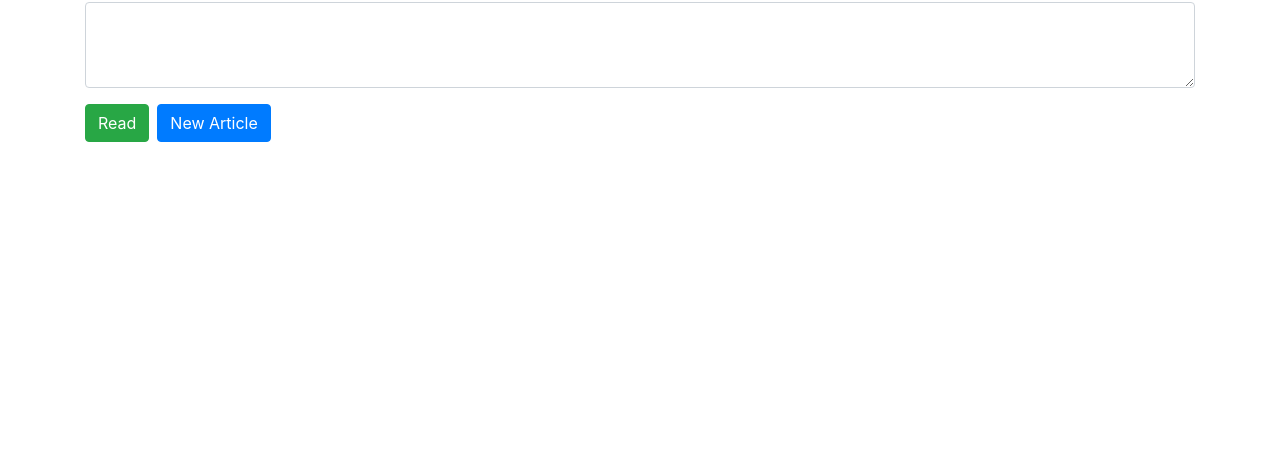
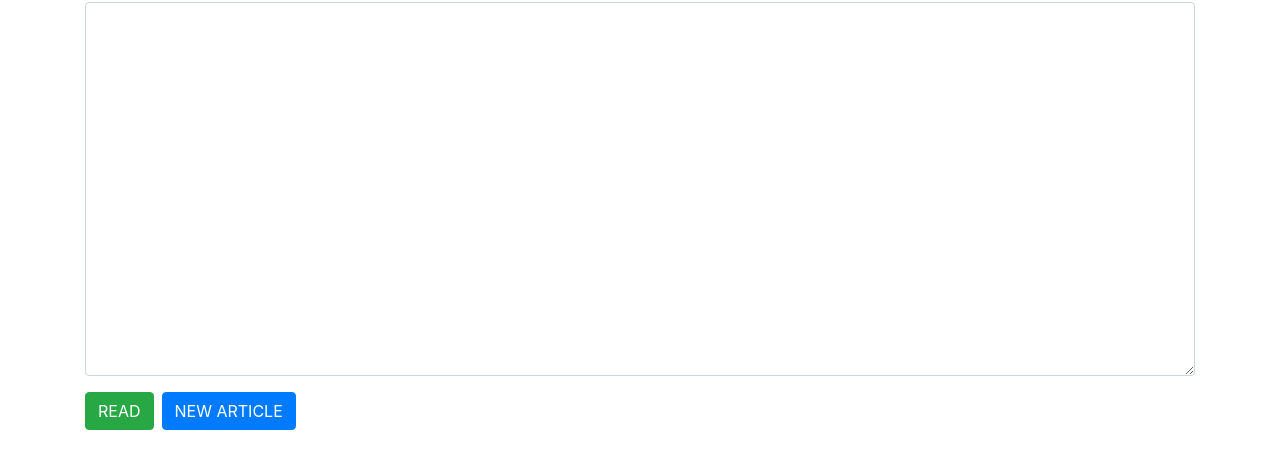
Before and after one commit to SerdarSerifoglu/ReadAppVueFrontend, a Vue app: page /reader in a window 1280 px wide. Shown: the part 229-698 px from the top of the page. Built offline with nearby package versions, Linux system fonts and the light colour scheme; no server answers.

Commit message:
reader ekranı ufak görsel düzenlemeler

```diff
--- a/src/views/Reader.vue
+++ b/src/views/Reader.vue
@@ -48,17 +48,17 @@ span {
           v-model="article"
           class="form-control"
           id="exampleFormControlTextarea1"
-          rows="3"
+          rows="15"
           style="margin-top:0.5rem"
         ></textarea>
       </div>
-      <button @click="readButtonClick" class="btn btn-success">Read</button>
+      <button @click="readButtonClick" class="btn btn-success">READ</button>
       <button
         @click="clickNewArticleButton"
         class="btn btn-primary"
         style="margin-left:0.5rem"
       >
-        New Article
+        NEW ARTICLE
       </button>
 
       <p v-html="readArticle" v-if="!openTextArea"></p>
```
